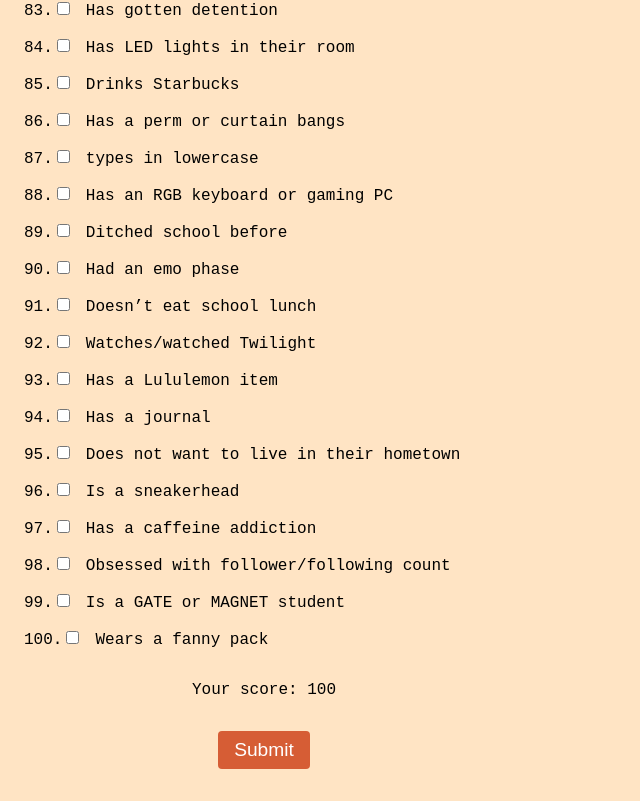
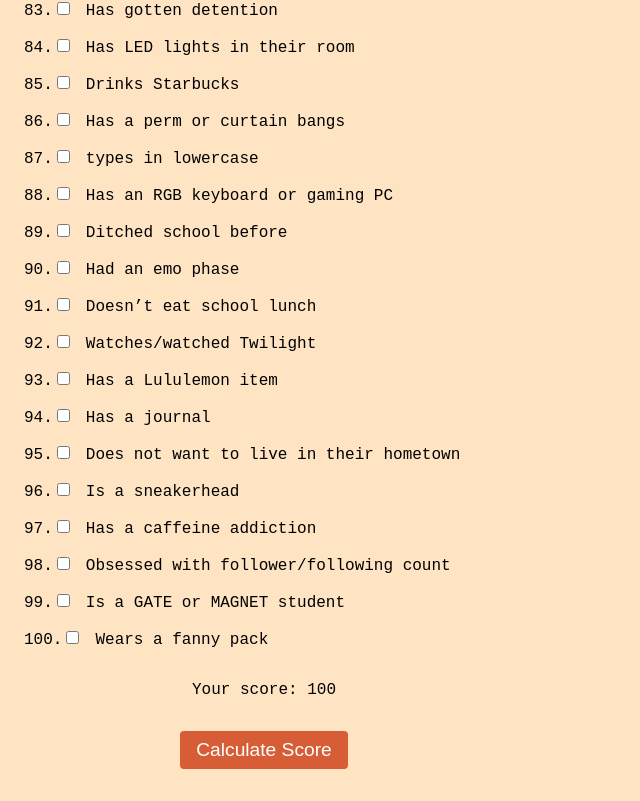
Before and after one commit to trungvu08/UniquenessTest, a React (Create React App) app: page / in a window 1280 px wide. Shown: the part 3398-4199 px from the top of the page, without its empty margins (0-640 px from the left). Built offline with nearby package versions, Linux system fonts and the light colour scheme.

Commit message:
questions present and score calculates

```diff
--- a/src/App.js
+++ b/src/App.js
@@ -158,7 +158,7 @@ function UniquenessTest() {
         ))}
         <p>Your score: {score}</p>
         <button type="submit">
-          Submit
+          Calculate Score
         </button>
       </form>
     </div>
```
